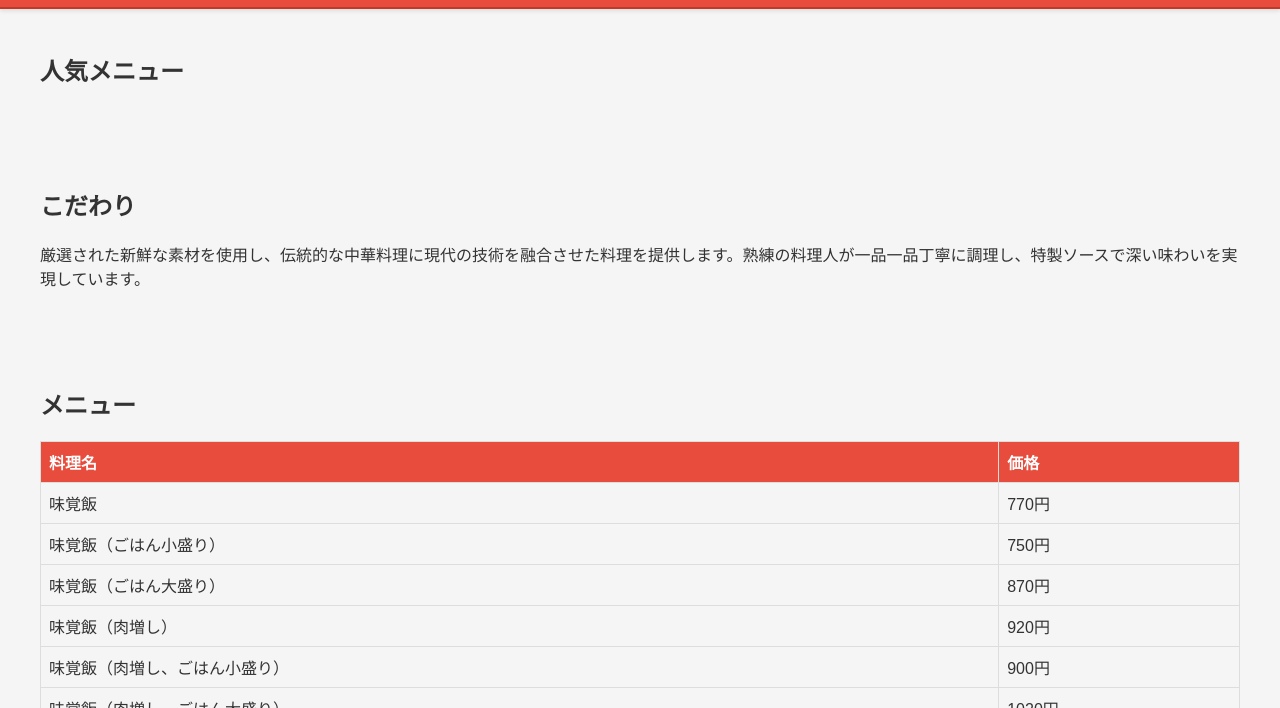
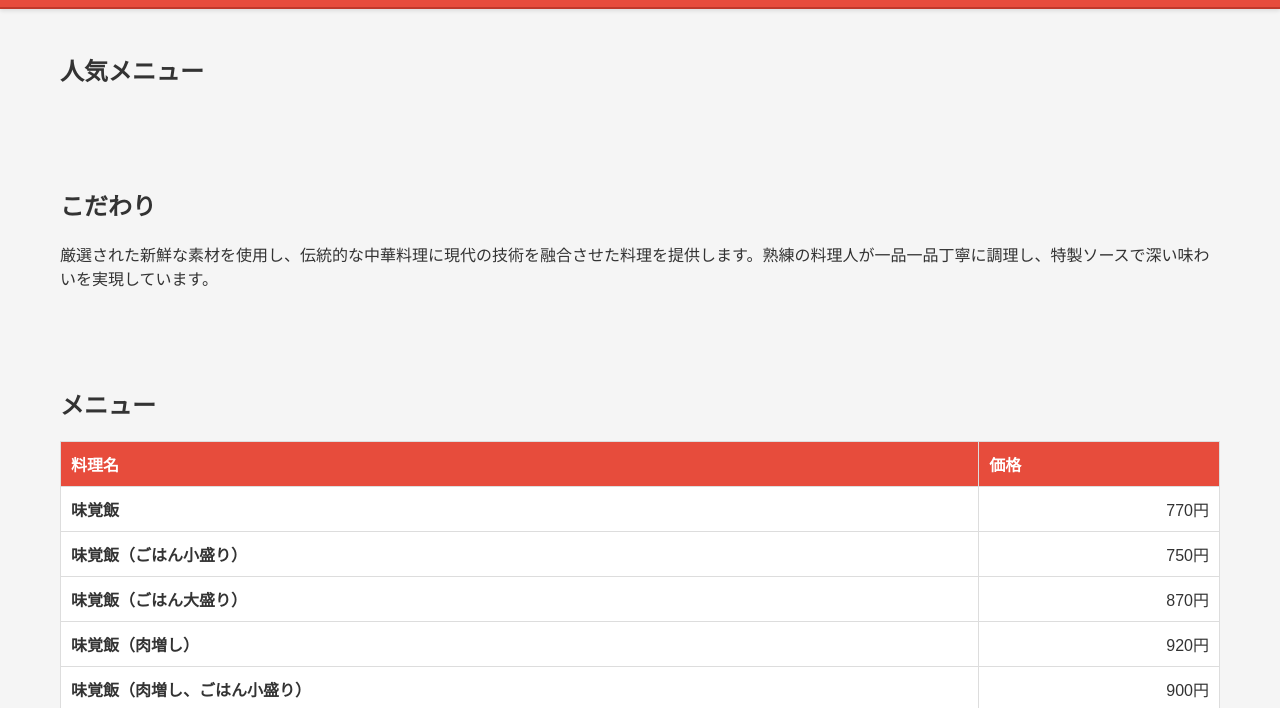
Before and after one commit to mutu24/-, a plain HTML site: page index.html in a window 1280 px wide. Shown: the part 88-796 px from the top of the page. Drawn offline with Linux system fonts and the light colour scheme.

Commit message:
Update styles.css

```diff
--- a/styles.css
+++ b/styles.css
@@ -68,40 +68,58 @@ nav ul li a:hover {
 main {
     padding-top: 80px; /* 固定バーの高さに合わせて調整 */
     box-sizing: border-box;
+    max-width: 1200px; /* 最大幅を設定 */
+    margin: 0 auto; /* 中央寄せ */
 }
 
 section {
     padding: 20px;
-    margin: 20px;
+    margin: 20px 0;
 }
 
+/* スクロール対象のセクションに対してパディングを追加 */
 section:target {
     padding-top: 120px; /* 固定バーの高さ分だけ上部に余白を追加 */
 }
 
-.menu-table, .info-table {
+/* メニューのテーブルスタイル */
+.menu-table {
     width: 100%;
     border-collapse: collapse;
     margin: 20px 0;
+    text-align: left; /* 左寄せ */
 }
 
-.menu-table th, .info-table th,
-.menu-table td, .info-table td {
+.menu-table th, .menu-table td {
     border: 1px solid #ddd;
-    padding: 8px;
-    text-align: left;
+    padding: 10px;
 }
 
-.menu-table th, .info-table th {
+.menu-table th {
     background-color: #e74c3c; /* 薄めの赤 */
     color: #fff; /* 白文字 */
+    text-align: left; /* 左寄せ */
 }
 
+.menu-table td {
+    background-color: #fff; /* 白背景 */
+}
+
+.menu-table .item-name {
+    font-weight: bold;
+}
+
+.menu-table .item-price {
+    text-align: right; /* 価格を右揃え */
+}
+
+/* フッターのスタイル */
 footer {
     background-color: #e74c3c; /* 薄めの赤 */
     color: #fff; /* 白文字 */
     text-align: center;
     padding: 20px;
+    border-top: 2px solid #c0392b; /* 上部の赤い境界線 */
 }
 
 footer h2 {
@@ -116,15 +134,15 @@ footer ul {
 
 footer ul li {
     display: inline;
-    margin: 0 10px;
+    margin: 0 10px; /* スペースを調整 */
 }
 
 footer ul li a {
     text-decoration: none;
     color: #fff; /* 白文字 */
-    font-weight: bold;
+    font-size: 18px; /* フォントサイズ調整 */
 }
 
 footer ul li a:hover {
-    text-decoration: underline;
+    text-decoration: underline; /* ホバー時の下線 */
 }
```
